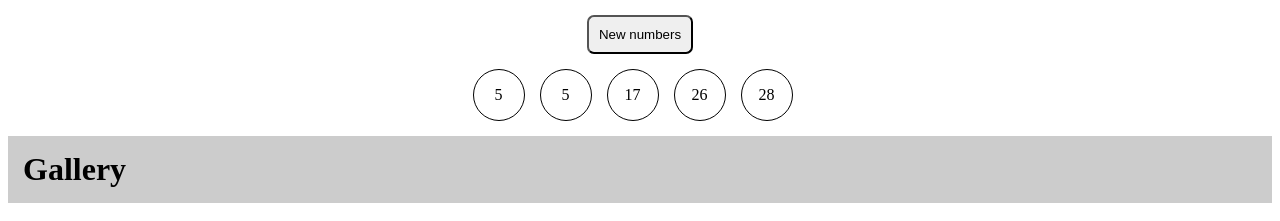
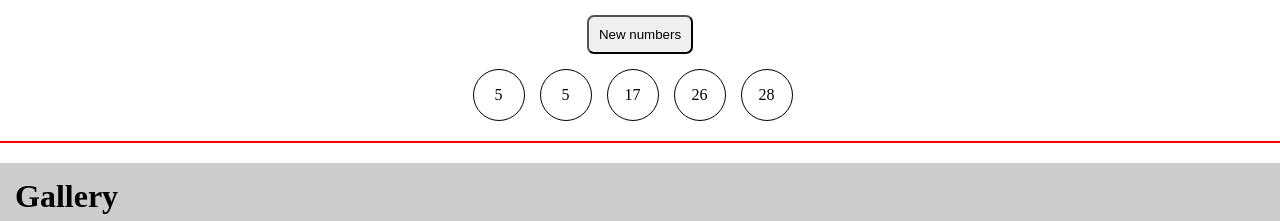
Before and after one commit to SaadatKosumbaeva/js_group_13_homework_51_kosumbaeva_saadat, an Angular app: page / in a window 1280 px wide. Shown: the top 221 px of the page. Built offline with nearby package versions, Linux system fonts and the light colour scheme.

Commit message:
Adding hr to app.component.html and styles for body.

```diff
--- a/src/app/app.component.css
+++ b/src/app/app.component.css
@@ -0,0 +1,4 @@
+.app-hr {
+  margin: 20px 0;
+  border: 1px solid red;
+}
--- a/src/app/app.component.html
+++ b/src/app/app.component.html
@@ -1,2 +1,3 @@
 <app-generator></app-generator>
+<hr class="app-hr"/>
 <app-gallery></app-gallery>
--- a/src/styles.css
+++ b/src/styles.css
@@ -1 +1,3 @@
-/* You can add global styles to this file, and also import other style files */
+body {
+  margin: 0;
+}
```
